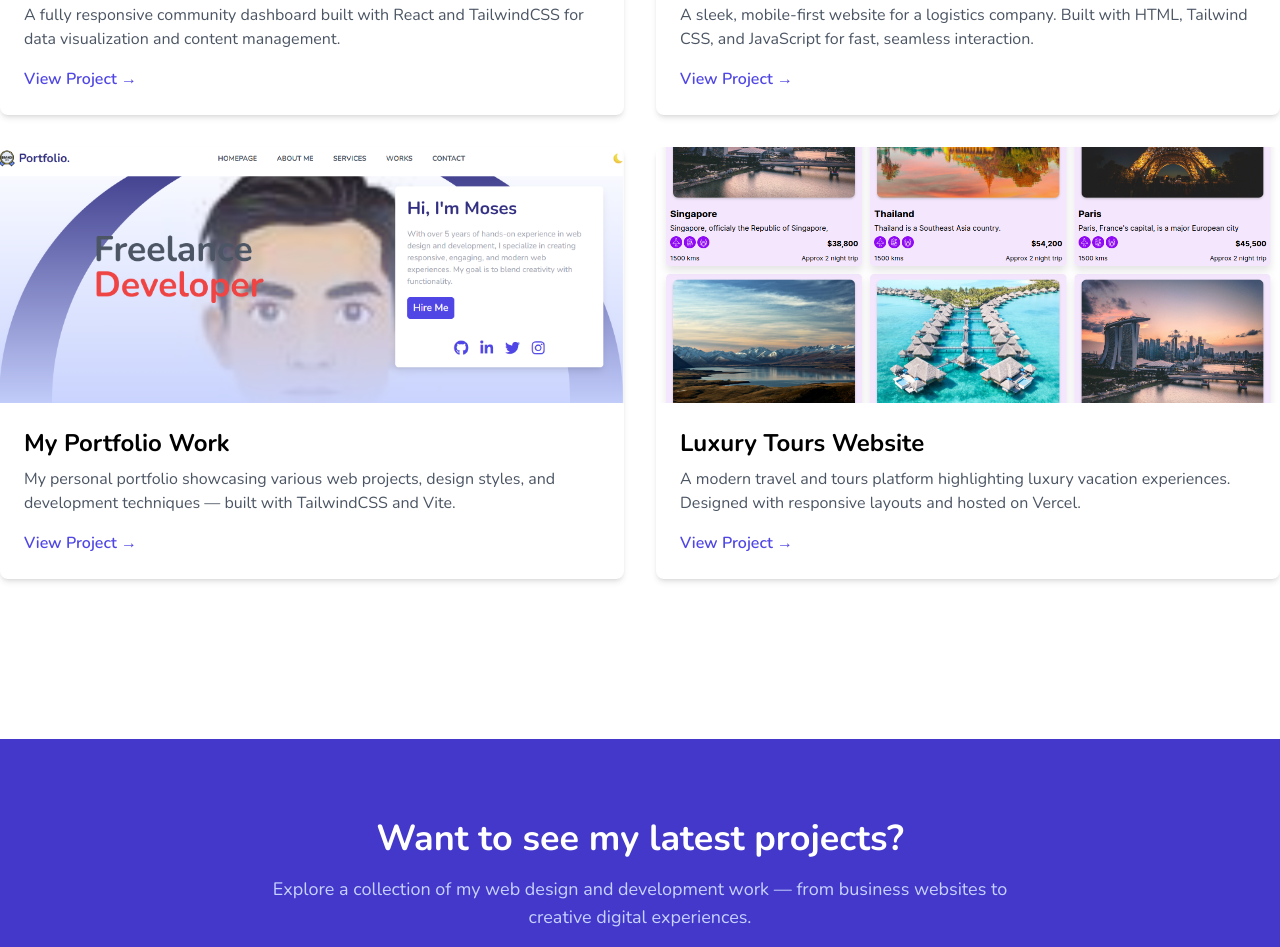
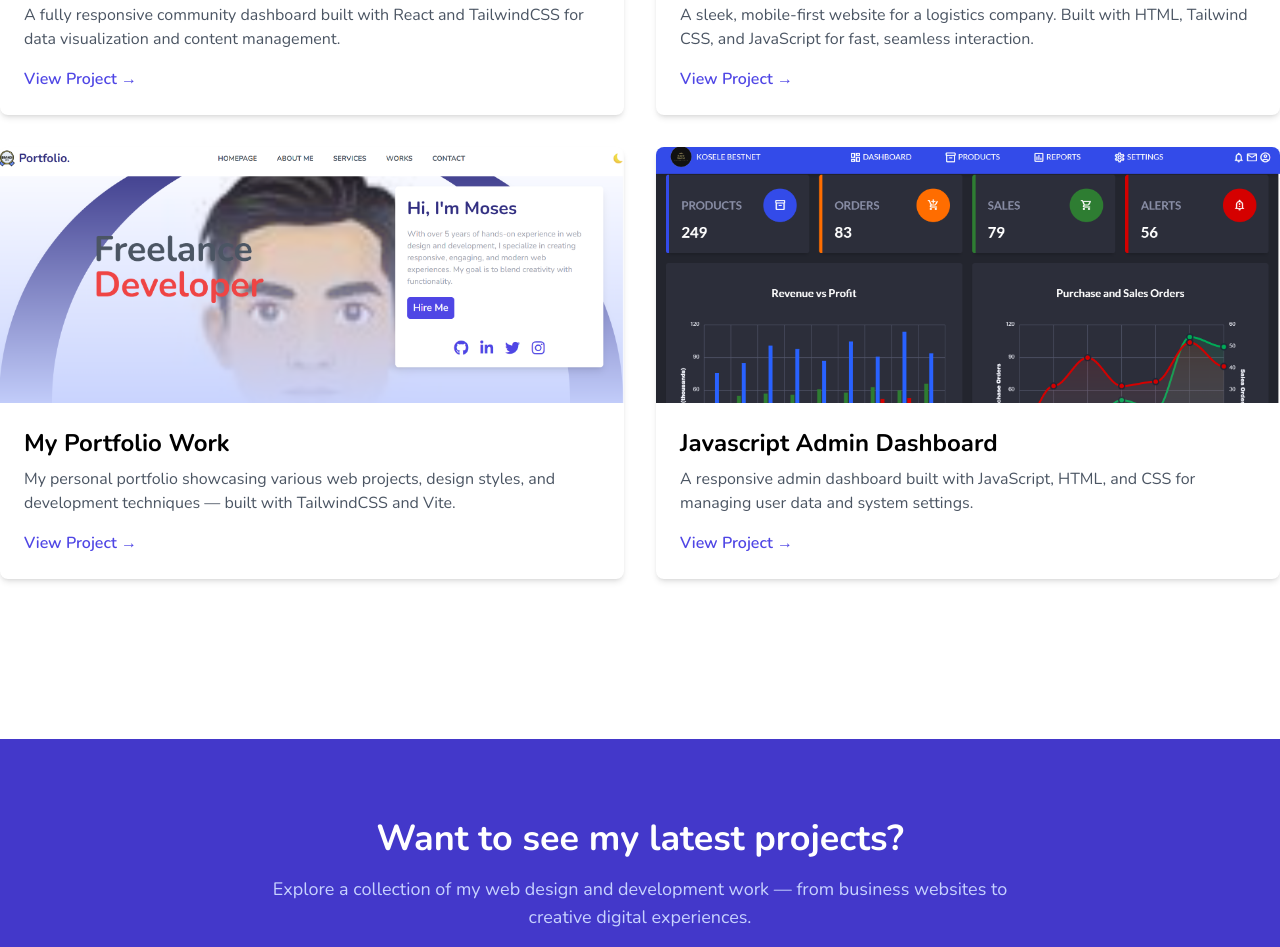
Before and after one commit to Moses361/my-portfolio-tailwind-project, a website: page index.html in a window 1280 px wide. Shown: the part 2881-3828 px from the top of the page. Drawn offline with nearby package versions, Linux system fonts and the light colour scheme.

Commit message:
updated portfolio project admin dashboard javascrip

```diff
--- a/index.html
+++ b/index.html
@@ -342,17 +342,17 @@
           <!-- Project 4 -->
           <div class="bg-white dark:bg-slate-800 rounded-lg shadow-md dark:shadow-slate-700 overflow-hidden transition-all hover:scale-105">
             <img
-              src="./img/project 4.png"
+              src="./img/kosele bestnet admin.png"
               alt="Luxury Tours"
               class="w-full h-64 object-cover"
             />
             <div class="p-6">
-              <h2 class="text-2xl font-bold dark:text-white mb-2">Luxury Tours Website</h2>
+              <h2 class="text-2xl font-bold dark:text-white mb-2">Javascript Admin Dashboard</h2>
               <p class="text-gray-600 dark:text-gray-300 mb-4">
-                A modern travel and tours platform highlighting luxury vacation experiences. Designed with responsive layouts and hosted on Vercel.
+                A responsive admin dashboard built with JavaScript, HTML, and CSS for managing user data and system settings.
               </p>
               <a
-                href="https://luxury-tours-main-3v5l.vercel.app/"
+                href="https://javascript-admin-dashboard.vercel.app/"
                 target="_blank"
                 class="text-indigo-600 dark:text-indigo-400 font-semibold hover:underline"
               >View Project →</a
```
Also changed, not shown: img/kosele bestnet admin.png (added).
